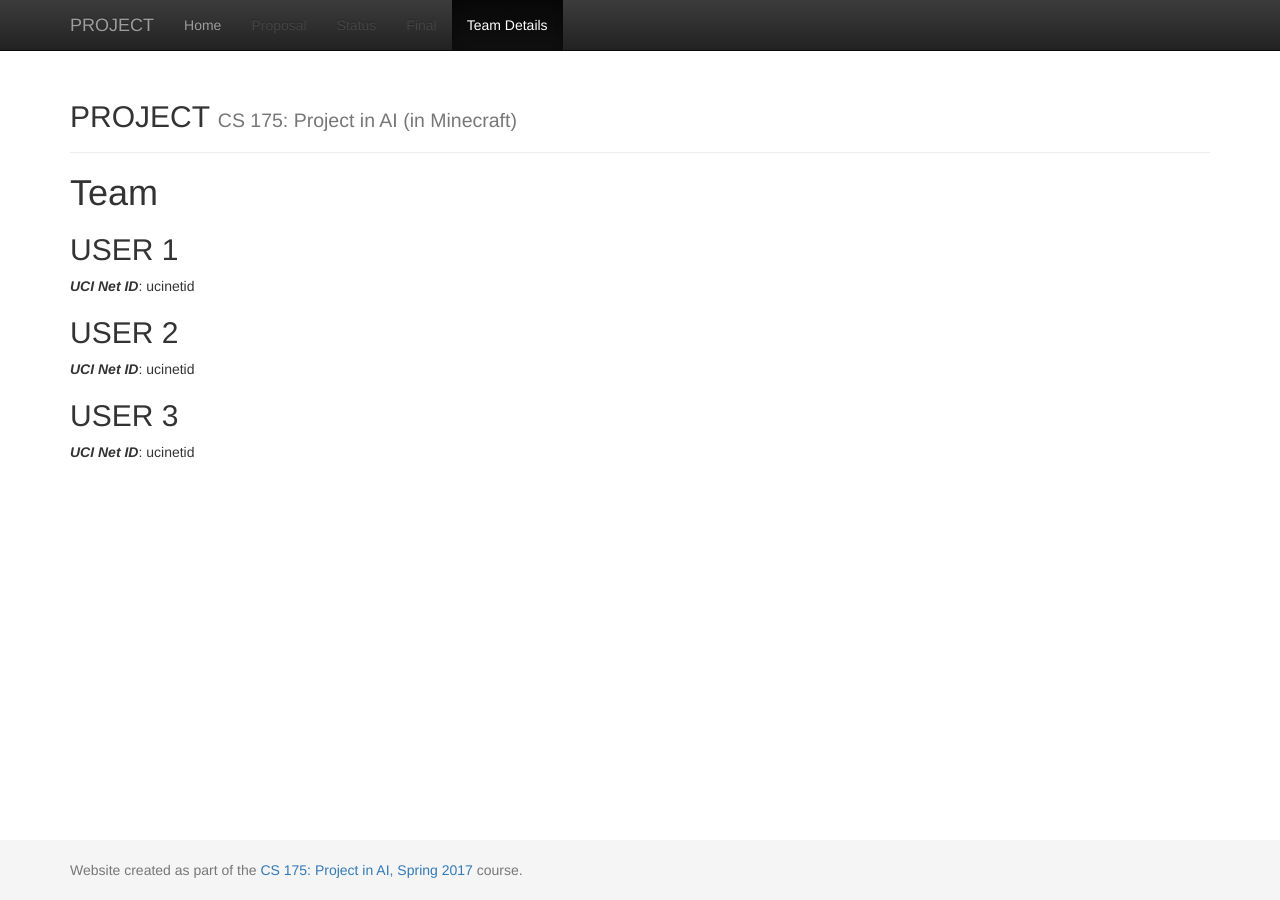
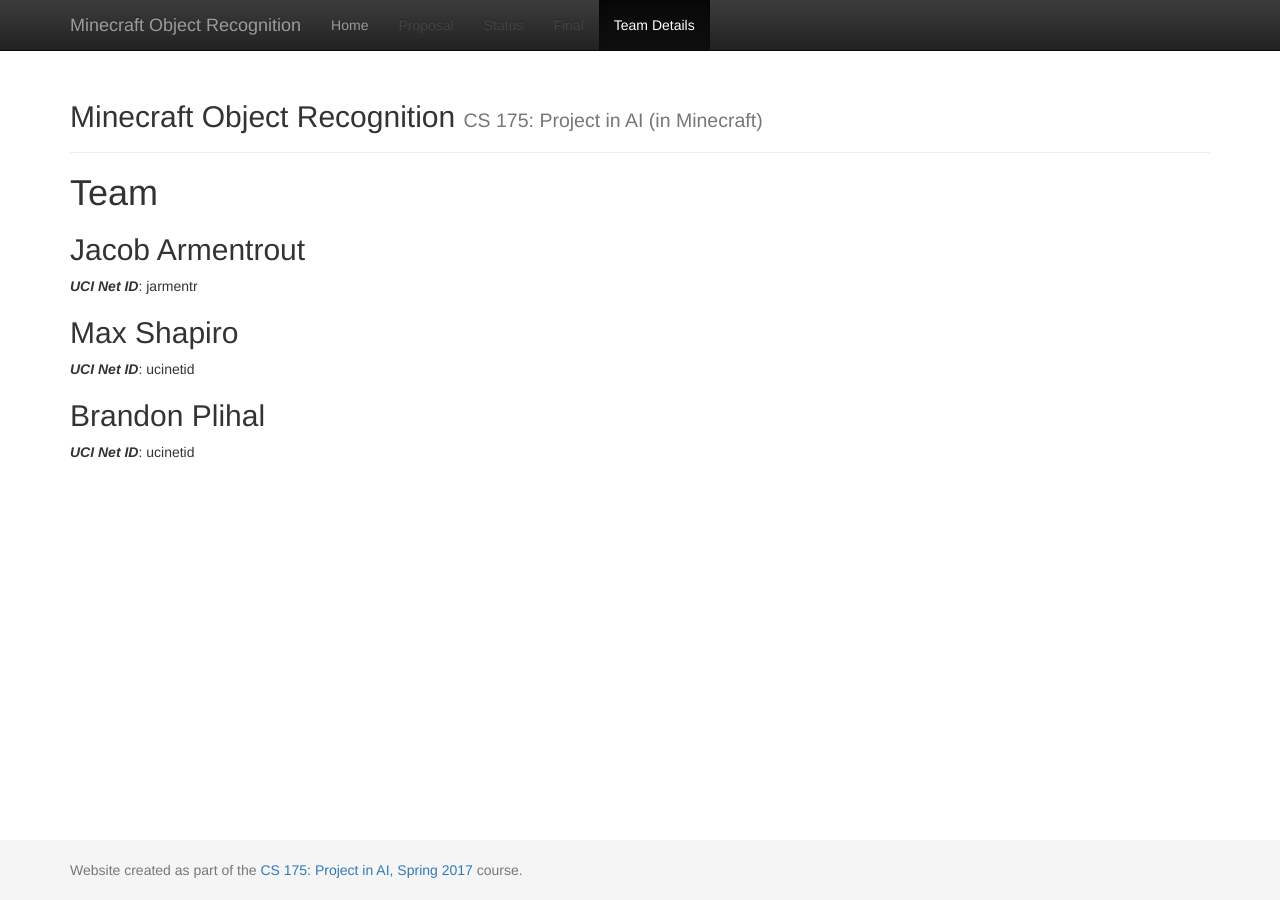
Before and after one commit to SirJakesalot/MinecraftMobIdentifier, a Jekyll site: the page built from docs/team.md, in a window 1280 px wide. Built offline with Jekyll 4.4.1, drawn with Linux system fonts in a browser that asks for light colours.

Commit message:
Configuring docs to include team name, still need team info

```diff
--- a/docs/_config.yml
+++ b/docs/_config.yml
@@ -1,7 +1,7 @@
 ###########
 # site.title
 
-title:    'PROJECT'
+title:    'Minecraft Object Recognition'
 subtitle: 'CS 175: Project in AI (in Minecraft)'
 
 
--- a/docs/team.md
+++ b/docs/team.md
@@ -6,11 +6,11 @@ title:  Team
 # {{ page.title }}
 
 
-## USER 1
+## Jacob Armentrout
+***UCI Net ID***: jarmentr
+
+## Max Shapiro
 ***UCI Net ID***: ucinetid
 
-## USER 2
+## Brandon Plihal
 ***UCI Net ID***: ucinetid
-
-## USER 3
-***UCI Net ID***: ucinetid
```
